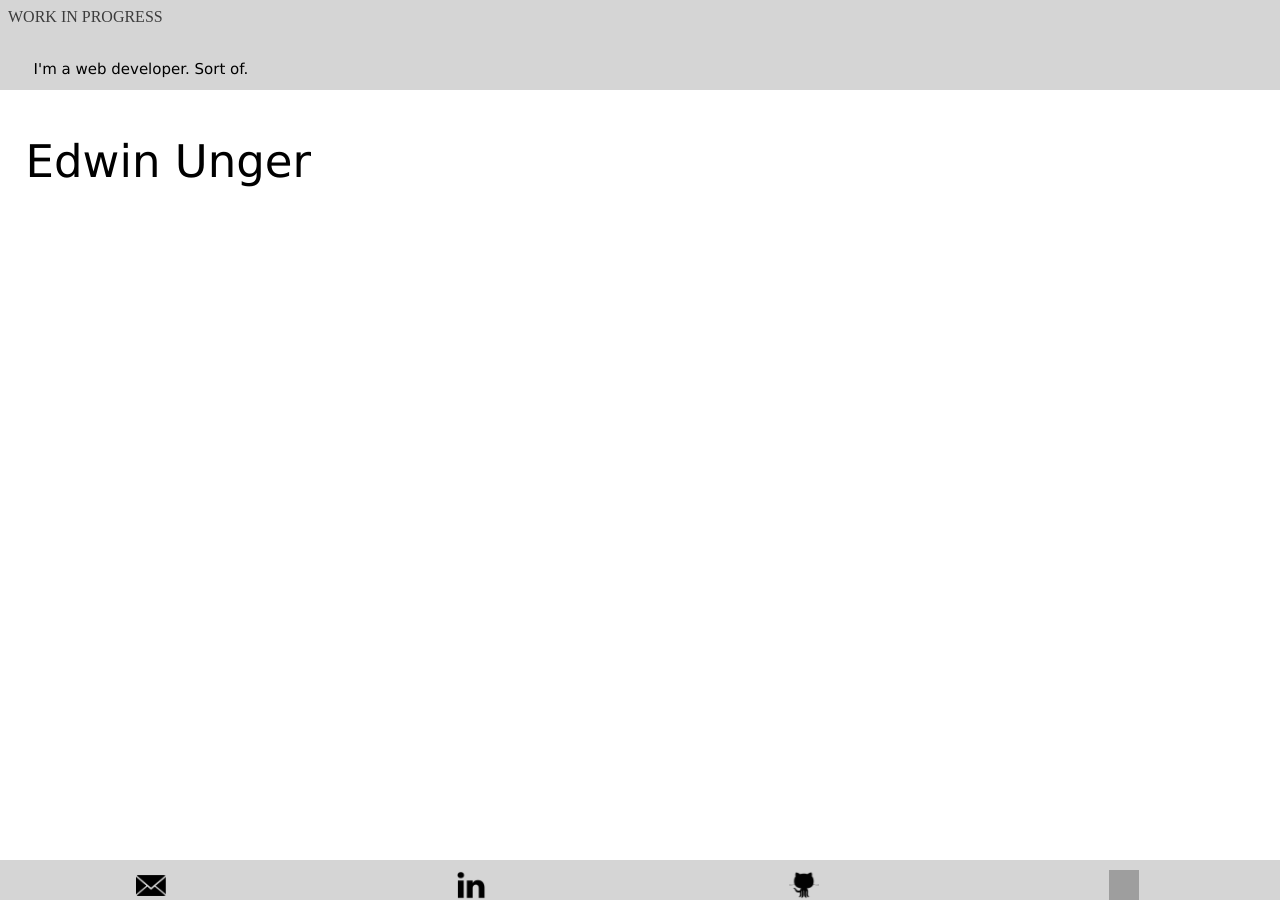
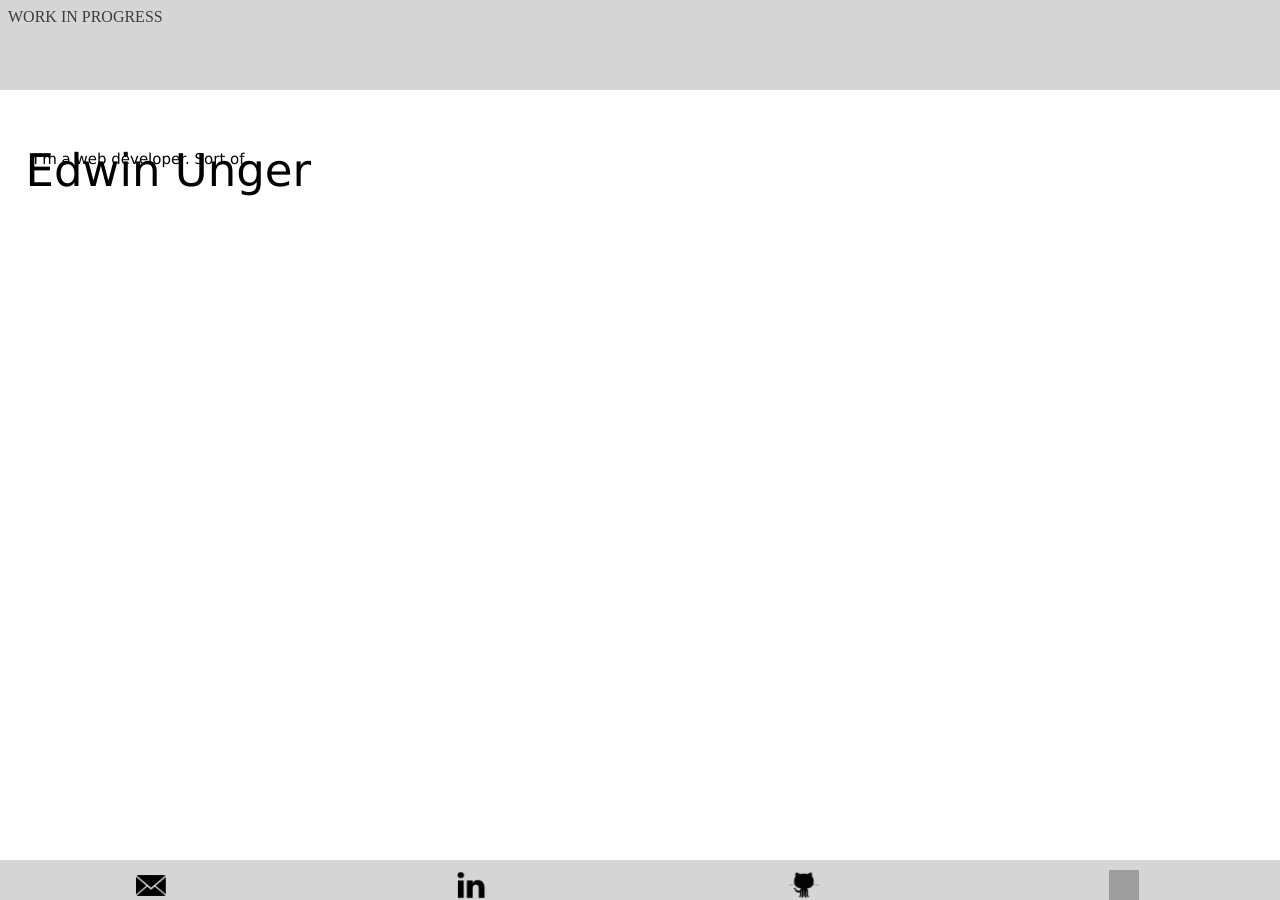
Before and after one commit to edwinunger/edwinunger.github.io, a Jekyll site: the page about.html, which Jekyll copies as it is, in a window 1280 px wide. Built offline with Jekyll 4.4.1, drawn with Linux system fonts in a browser that asks for light colours; grey boxes are pictures that could not be loaded.

Commit message:
homepage

```diff
--- a/stylesheets/default.css
+++ b/stylesheets/default.css
@@ -15,7 +15,7 @@ body  {height: 620px;
         font-family: Verdana;
         color: #000000;
         position: fixed;
-        top: 10%;
+        top: 11%;
         left: 2%;
 }
 
@@ -23,7 +23,7 @@ body  {height: 620px;
         font-family: Verdana;
         color: #000000;
         position: fixed;
-        top: 5%;
+        top: 15%;
         margin-left: 2%;
 }
 
```
